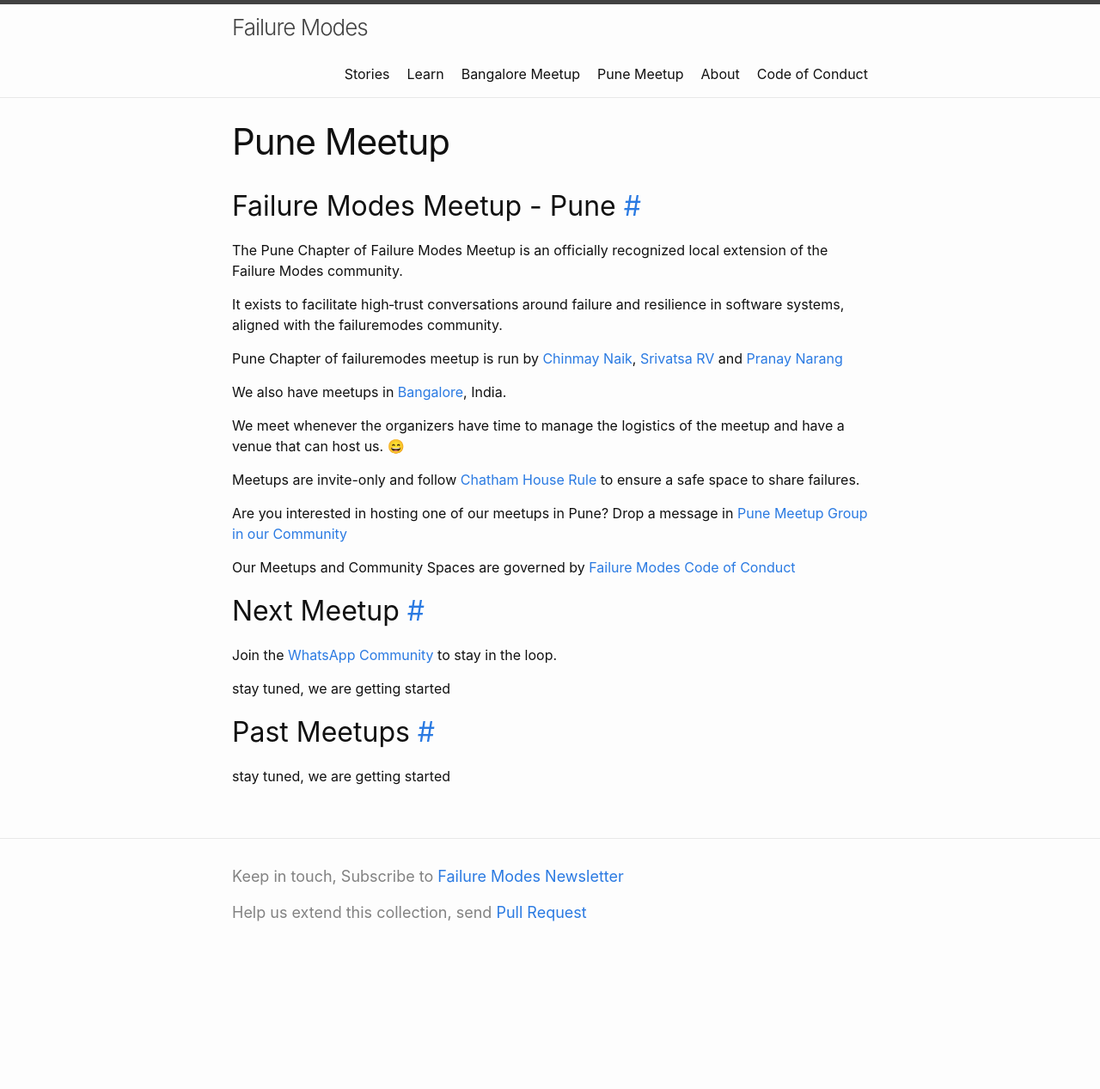
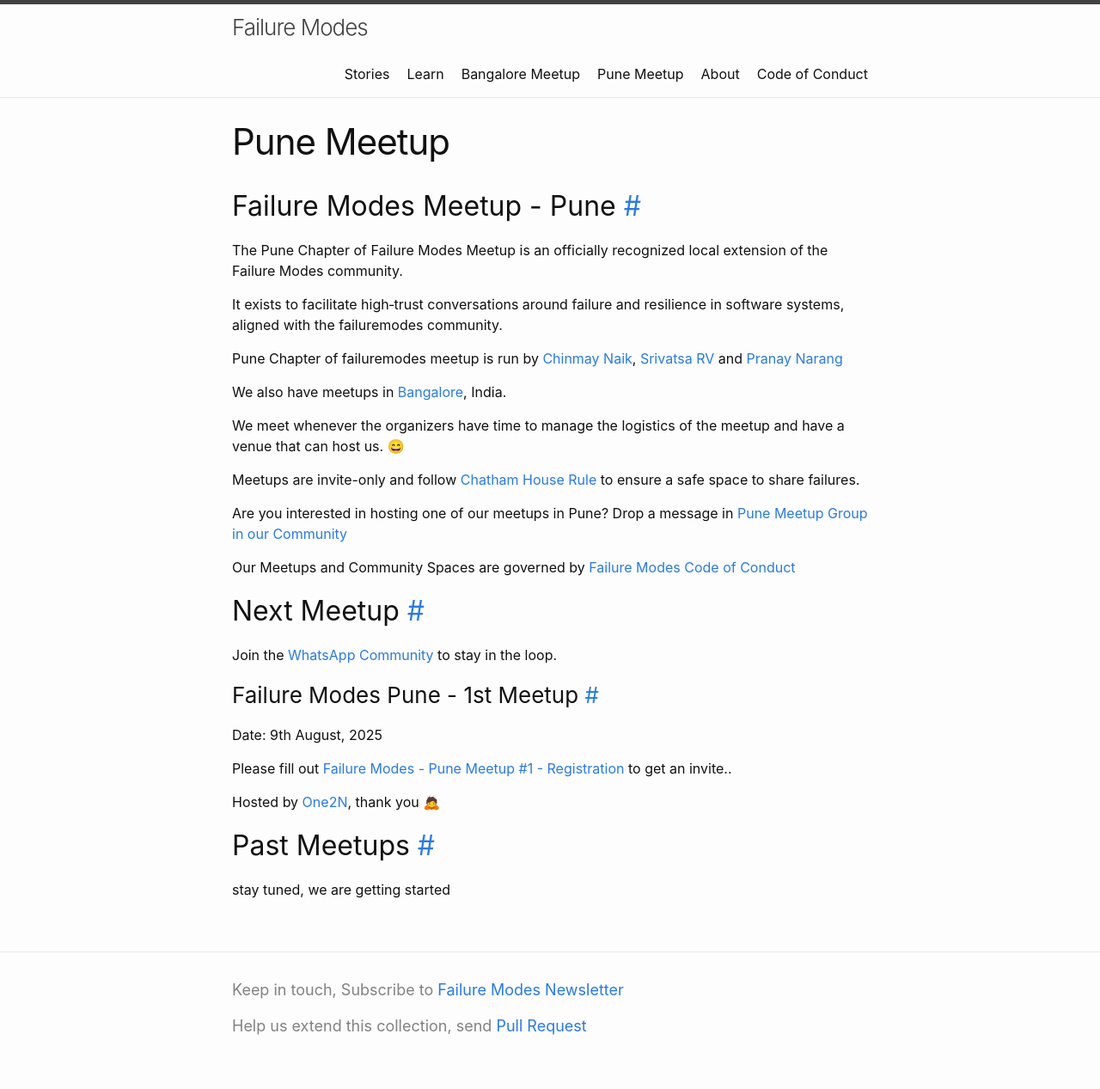
Before and after one commit to electron0zero/failure-modes, a Jekyll site: the page built from pages/meetup-pune.md, in a window 1280 px wide. Shown: the whole page at 86% size. Built offline with Jekyll 4.4.1, drawn with Linux system fonts in a browser that asks for light colours; emoji names are drawn with the system emoji font; before the commit the page ends 1135 px from its top, so only the background shows below that.

Commit message:
Add details for the 1st Pune Meetup including date and registration link (#125)

```diff
--- a/pages/meetup-pune.md
+++ b/pages/meetup-pune.md
@@ -27,7 +27,14 @@
 
 Join the [WhatsApp Community](https://chat.whatsapp.com/IQOeAnHctWu2FSbgZ0Brro) to stay in the loop.
 
-stay tuned, we are getting started
+### Failure Modes Pune - 1st Meetup
+
+Date: 9th August, 2025
+
+Please fill out [Failure Modes - Pune Meetup #1 - Registration](https://forms.gle/65pAMk1LcXwRCH2e7) to get an invite..
+
+Hosted by [One2N](https://www.One2N.io), thank you :bow:
+
 
 ## Past Meetups
 
```
